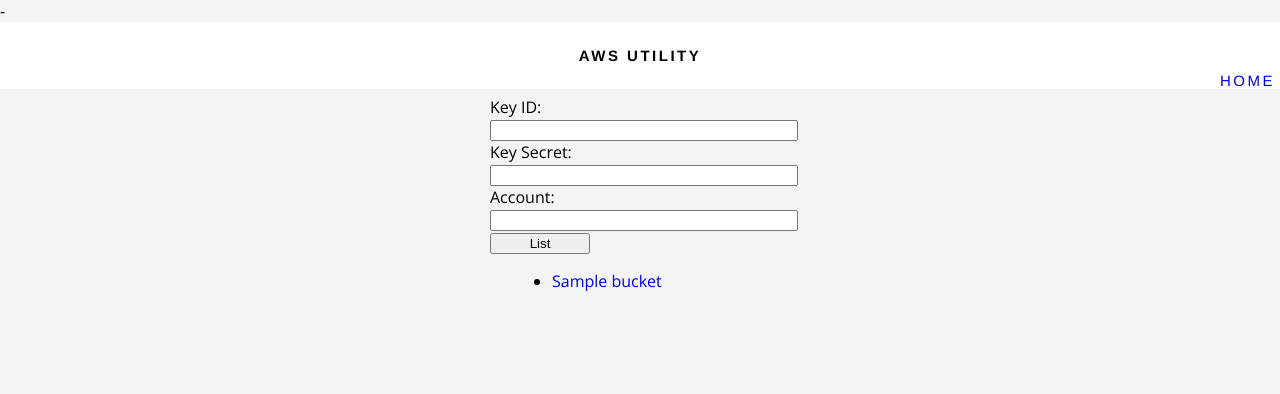
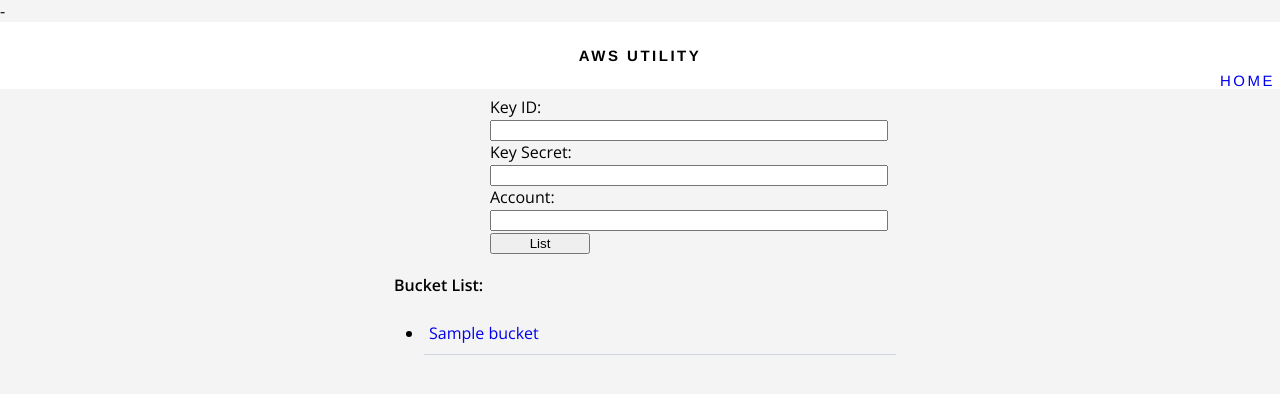
Before and after one commit to myheartsgoon/AWS-boto, a Flask app: template templates/home.html in a window 1280 px wide. Shown: the top 394 px of the page. Run offline with Flask 2, Linux system fonts and the light colour scheme; the template is opened without the code that fills it: values that come from a table or form of the project are taken from there, most other values are stand-ins (such as "Sample title", 1, 10 or a date in 2020).

Commit message:
S3 bucket list and download

```diff
--- a/routes.py
+++ b/routes.py
@@ -21,11 +21,13 @@
         if not form.validate():
             return render_template('home.html', form=form)
         else:
-            new_s3 = Assume_s3_bucket(form.key_id.data, form.key_secret.data, form.account.data)
+            key_id, key_secret, account = form.key_id.data, form.key_secret.data, form.account.data
+            session['key_id'], session['key_secret'], session['account'] = key_id, key_secret, account
+            new_s3 = Assume_s3_bucket(key_id, key_secret , account)
             new_s3.assumeRole()
+            new_s3.getallbucket()
+            bucketlist = new_s3.bucketlist
             if new_s3.error == None:
-                new_s3.getallbucket()
-                bucketlist = new_s3.bucketlist
                 return render_template('home.html', form=form, bucketlist=bucketlist)
             else:
                 return render_template('home.html', form=form, return_error=new_s3.error)
@@ -33,9 +35,37 @@
     elif request.method == 'GET':
         return render_template('home.html', form=form)
 
+@app.route('/bucket/<bucket>')
+def listfiles(bucket):
+    if not session.get('key_id'):
+        flash('You are not authenticated or your credential has been expired!')
+        return render_template('bucket.html')
+    else:
+        new_s3 = Assume_s3_bucket(session['key_id'], session['key_secret'], session['account'])
+        new_s3.assumeRole()
+        if new_s3.error == None:
+            files = new_s3.listfiles(bucket)
+            return render_template('bucket.html', bucket=bucket, files=files)
+        else:
+            return render_template('bucket.html', return_error=new_s3.error)
+
+@app.route('/download/<bucket>/<path:file>')
+def download(bucket, file):
+    if not session.get('key_id'):
+        flash('You are not authenticated or your credential has been expired!')
+        return render_template('bucket.html')
+    else:
+        new_s3 = Assume_s3_bucket(session['key_id'], session['key_secret'], session['account'])
+        new_s3.assumeRole()
+        url = new_s3.get_download_url(bucket, file)
+        if new_s3.error == None:
+            return redirect(url)
+        else:
+            return render_template('bucket.html', return_error=new_s3.error)
+
 @app.errorhandler(404)
 def page_not_found(error):
     return render_template('404.html'), 404
 
 if __name__ == "__main__":
-    app.run('0.0.0.0', port=5000)
+    app.run('0.0.0.0', port=5000, debug=True)
--- a/static/css/main.css
+++ b/static/css/main.css
@@ -22,6 +22,15 @@
   display: inline-block;
 }
 
+p{
+   text-align : center;
+}
+
+.note{
+    margin: 10px;
+    text-align: left;
+    font-weight: bold;
+}
 
 /*
  * Header
@@ -51,7 +60,7 @@
     clear: both;
 }
 .form-div input {
-	width: 100%;
+	width: 130%;
 	margin: 0 auto;
     clear: both;
 }
@@ -64,13 +73,47 @@
 	width: 100px;
 	margin: 0 auto;
     clear: both;
+    margin-bottom: 10px;
+}
+
+.div-default {
+    width: 50%;
+    margin: auto;
+
 }
 
 .div-bucket {
-    width: 20%;
+    width: 40%;
     margin: auto;
+
 }
 
-.div-bucket .bucket {
+.div-files {
+    width: 50%;
+    margin: auto;
 
 }
+
+
+.bucket{
+    border-bottom: 1px solid #ced6e2;
+    margin-bottom: 10px;
+    padding-bottom: 10px;
+}
+
+.bucket a{
+    margin-left: 5px;
+    margin-top: 10px;
+}
+
+
+.files{
+    border-bottom: 1px solid #ced6e2;
+    margin-bottom: 10px;
+    padding-bottom: 10px;
+}
+
+.files a{
+    margin-left: 5px;
+    margin-top: 10px;
+}
--- a/templates/404.html
+++ b/templates/404.html
@@ -2,10 +2,8 @@
 
 {% block content %}
 <title >Page not found</title>
-<main class="about-section">
-    <div class="container">
-
-    <h2>Page Not Found</h2>
+<main>
+    <div class="div-default">
     <p>The page you request does not exist.</p>
     </div>
 </main>
--- a/templates/home.html
+++ b/templates/home.html
@@ -1,7 +1,7 @@
 {% extends "layout.html" %}
 
 {% block content %}
-<title xmlns="http://www.w3.org/1999/html">Home</title>
+<title>Home</title>
 
 <div class="form-div" >
     <form method="POST" action="/">
@@ -52,13 +52,14 @@
 </div>
 
 <div class="div-bucket">
+{% if bucketlist %}
+<p class="note">Bucket List:</p>
 <ul>
-{% if bucketlist %}
  {% for bucket in bucketlist %}
-    <li class="bucket"><a href="#"> {{ bucket }} </a></li>
+    <li class="bucket"><a href="{{ url_for('listfiles', bucket=bucket)}}"> {{ bucket }} </a></li>
  {% endfor %}
+</ul>
 {% endif %}
-</ul>
 </div>
 
 {% endblock %}
```
Also changed, not shown: s3_all.py (+87 -23 lines), templates/bucket.html (added, +39 -0 lines).
